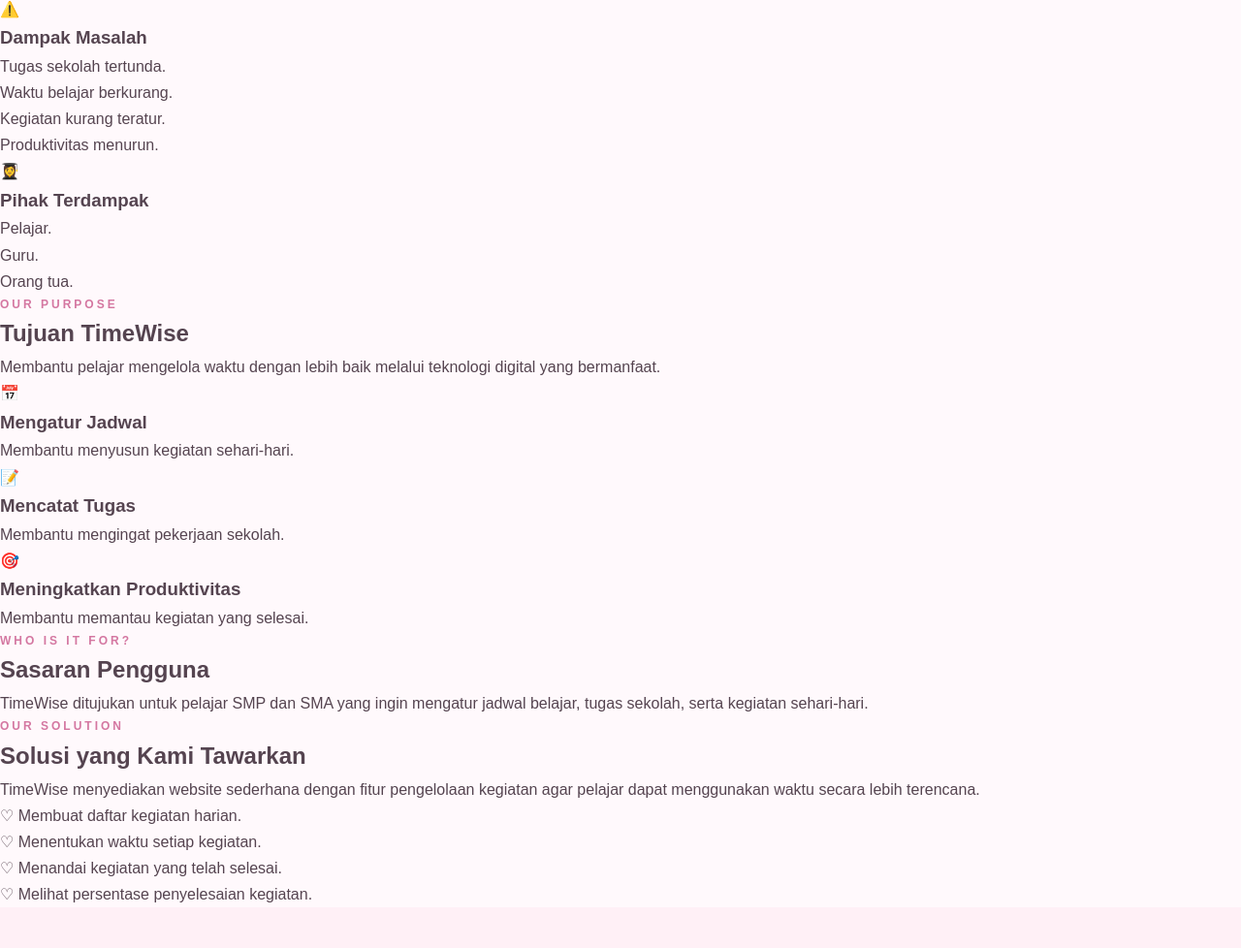
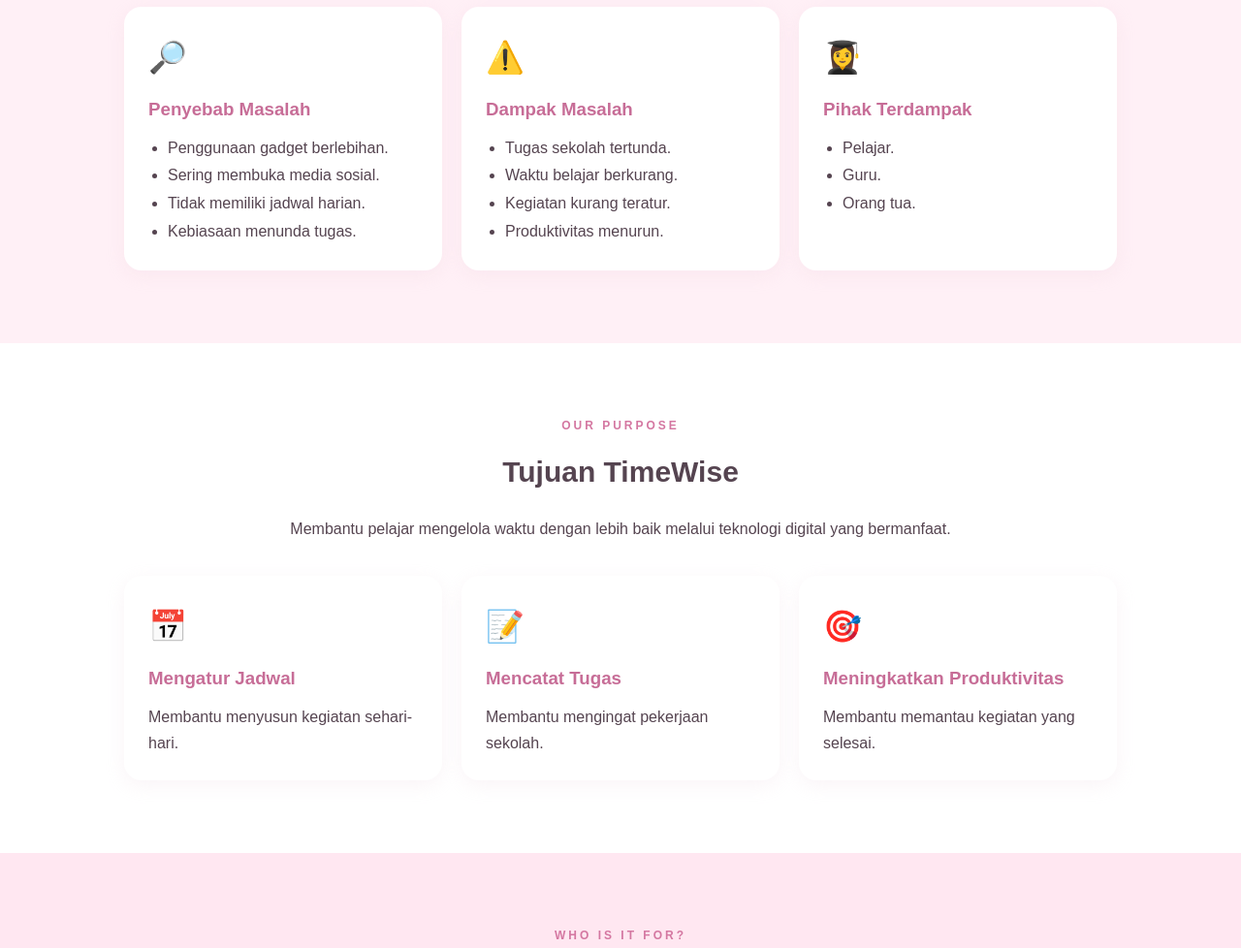
Before and after one commit to ayun99511/timewise-psas, a plain HTML site: page index.html in a window 1280 px wide. Shown: the part 1405-2383 px from the top of the page at 97% size. Drawn offline with Linux system fonts and the light colour scheme.

Commit message:
Update style.css

```diff
--- a/style.css
+++ b/style.css
@@ -248,3 +248,113 @@ footer small {
     padding: 55px 7%;
   }
 }
+
+/* TAMBAHAN DESAIN TIMEWISE */
+
+.problem,
+.purpose,
+.target,
+.solution {
+  padding: 75px 10%;
+  text-align: center;
+}
+
+.problem {
+  background: #fff0f6;
+}
+
+.problem h2,
+.purpose h2,
+.target h2,
+.solution h2 {
+  font-size: 30px;
+  margin: 12px 0 20px;
+}
+
+.problem-intro {
+  max-width: 750px;
+  margin: auto;
+  line-height: 1.7;
+}
+
+.problem-grid,
+.purpose-grid {
+  display: grid;
+  grid-template-columns: repeat(3, 1fr);
+  gap: 20px;
+  margin-top: 35px;
+  text-align: left;
+}
+
+.problem-item,
+.purpose-grid > div {
+  background: white;
+  padding: 25px;
+  border-radius: 18px;
+  box-shadow: 0 5px 20px #e7c8d533;
+}
+
+.problem-item span,
+.purpose-grid span {
+  font-size: 32px;
+}
+
+.problem-item h3,
+.purpose-grid h3 {
+  color: #c76d97;
+  margin: 10px 0;
+}
+
+.problem-item ul {
+  padding-left: 20px;
+  line-height: 1.8;
+}
+
+.purpose {
+  background: white;
+}
+
+.target {
+  background: #ffe7f1;
+}
+
+.target > p:last-child,
+.solution > p:not(.tag) {
+  max-width: 700px;
+  margin: auto;
+  line-height: 1.7;
+}
+
+.solution {
+  background: #fff9fc;
+}
+
+.solution-list {
+  max-width: 550px;
+  margin: 25px auto 0;
+  padding: 20px;
+  background: white;
+  border-radius: 18px;
+  text-align: left;
+  box-shadow: 0 5px 20px #e7c8d533;
+}
+
+.solution-list p {
+  margin: 10px 0;
+  color: #c76d97;
+}
+
+/* TAMPILAN HP */
+@media (max-width: 650px) {
+  .problem-grid,
+  .purpose-grid {
+    grid-template-columns: 1fr;
+  }
+
+  .problem,
+  .purpose,
+  .target,
+  .solution {
+    padding: 55px 7%;
+  }
+}
```
